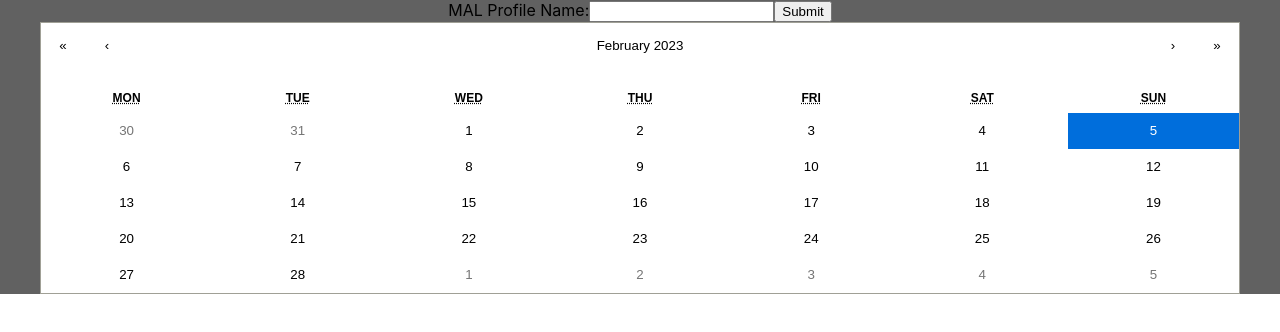
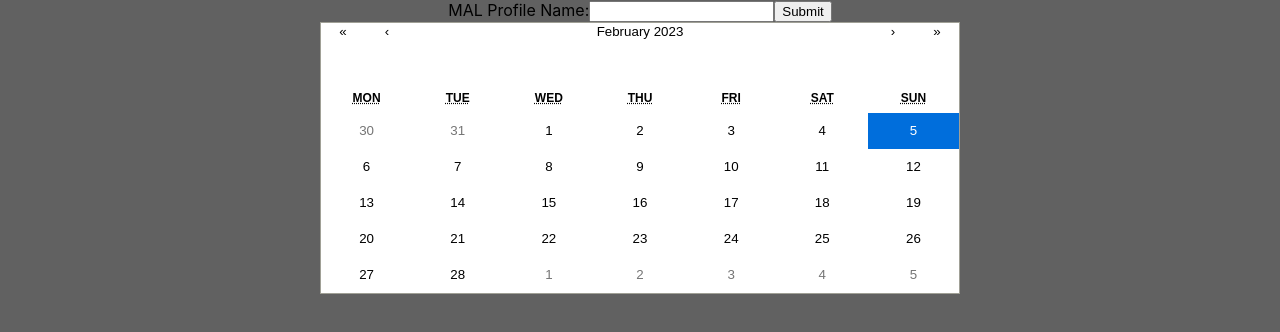
Before and after one commit to JM-Yacho/next-ep-frontend, a React (Create React App) app: page / in a window 1280 px wide. Shown: the top 332 px of the page. Built offline with nearby package versions, Linux system fonts and the light colour scheme.

Commit message:
updated css, changed api funciton name, updated next eps to only update on profile name submit

```diff
--- a/src/Api.js
+++ b/src/Api.js
@@ -1,4 +1,4 @@
-async function fetchNextEpisodes(profileName) {
+async function fetchWatchListNextEps(profileName) {
     let anime = []
 
     if(!profileName)
@@ -15,4 +15,4 @@ async function fetchNextEpisodes(profileName) {
     return anime;
 }
 
-export { fetchNextEpisodes };
+export { fetchWatchListNextEps };
--- a/src/App.css
+++ b/src/App.css
@@ -1,12 +1,15 @@
-.App {
-  text-align: center;
+body {
   background-color: rgb(97, 97, 97);
 }
 
+.App {
+  text-align: center;
+}
+
 .Calendar {
-  display: flex;
-  flex-direction: column;
-  align-items: center;
+  margin: auto;
+  width: 50%;
+  height: 100%;
 }
 
 .CalendarTileEntry {
@@ -44,7 +47,9 @@
 .react-calendar button {
   margin: 0;
   border: 0;
-  outline: thin;
+  align-items: center;;
+  display: flex;
+  flex-direction: column;
 }
 .react-calendar button:enabled:hover {
   cursor: pointer;
--- a/src/App.js
+++ b/src/App.js
@@ -1,17 +1,29 @@
 import React, {useState} from 'react';
 
 import EpCalendar from './EpCalendar';
-import { fetchNextEpisodes } from './Api';
+import { fetchWatchListNextEps } from './Api';
 import ProfileSelector from './ProfileSelector';
 
 import './App.css';
 
 function App() {
-  const [animes, setAnime] = useState([]);
+  const [nextEpsByDate, setNextEpsByDate] = useState([]);
 
   const onProfileSelect = async (profileName) => {
-      let animes = await fetchNextEpisodes(profileName);
-      setAnime(animes);
+    let nextEpsByDate = {};
+    let watchListNextEps = await fetchWatchListNextEps(profileName);
+
+    watchListNextEps.forEach((anime, i) => {
+      let airingDate = (new Date(anime.nextEp.airingAt * 1000)).toISOString().split('T')[0];
+      if(airingDate in nextEpsByDate) {
+        nextEpsByDate[airingDate].push(anime);
+      }
+      else {
+        nextEpsByDate[airingDate] = [anime];
+      }
+    });
+
+    setNextEpsByDate(nextEpsByDate);
   }
 
   return (
@@ -20,7 +32,7 @@ function App() {
         <ProfileSelector onProfileSelect={onProfileSelect}/>
       </div>
       <div className='Calendar'>
-        <EpCalendar animes={animes}/>
+        <EpCalendar nextEpsByDate={nextEpsByDate}/>
       </div>
     </div>
   );
--- a/src/EpCalendar.js
+++ b/src/EpCalendar.js
@@ -1,21 +1,8 @@
 import React, {useState} from 'react';
 import Calendar from 'react-calendar'
 
-// import 'react-calendar/dist/Calendar.css';
-
-const EpCalendar = ({animes}) => {
+const EpCalendar = ({nextEpsByDate}) => {
   const [value, onChange] = useState(new Date());
-
-  let nextEps = {};
-  animes.forEach((anime, i) => {
-    let airingDate = (new Date(anime.nextEp.airingAt * 1000)).toISOString().split('T')[0];
-    if(airingDate in nextEps) {
-      nextEps[airingDate].push(anime);
-    }
-    else {
-      nextEps[airingDate] = [anime];
-    }
-  });
 
   return (
     <div>
@@ -23,8 +10,8 @@ const EpCalendar = ({animes}) => {
         let animeEntries = [];
         let currDate = date.toISOString().split('T')[0];
 
-        if(currDate in nextEps) {
-          nextEps[currDate].forEach((anime, index) => {
+        if(currDate in nextEpsByDate) {
+          nextEpsByDate[currDate].forEach((anime, index) => {
             animeEntries.push(
               <div className='CalendarTileEntry' key={index}>
                 <img src={anime.pictureUrl} alt='animes' width='100%'/>
```
